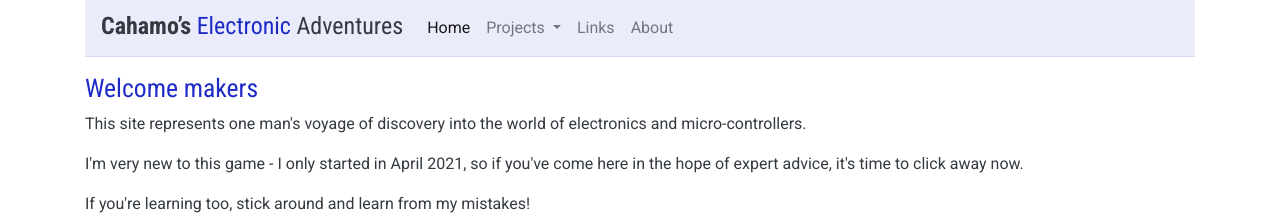
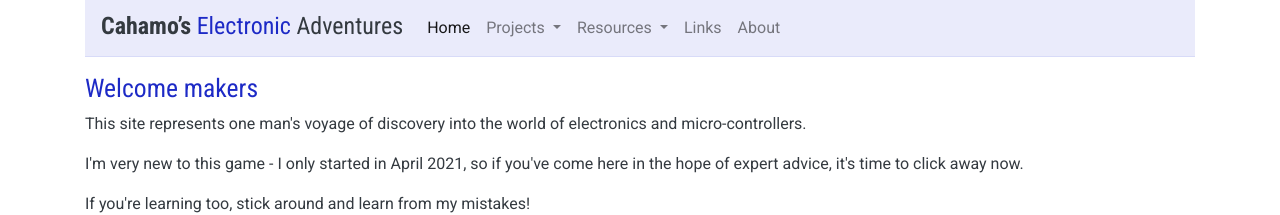
Before and after one commit to cahamo/cahamo.github.io, a Jekyll site: the page built from index.html, in a window 1280 px wide. Shown: the top 215 px of the page. Built offline with Jekyll 4.4.1, drawn with Linux system fonts in a browser that asks for light colours; comment, search, counter and statistics services are not loaded.

Commit message:
Add new "Resources" drop-down to main menu
Added links to DFPlayer Mini page and Links page.

```diff
--- a/_includes/header.html
+++ b/_includes/header.html
@@ -21,6 +21,16 @@
             <a class="dropdown-item" href="/pipeline">In the pipeline</a>
           </div>
         </li>
+        <li class="nav-item dropdown">
+          <a class="nav-link dropdown-toggle" href="#" id="navbarDropdown" role="button" data-toggle="dropdown" aria-haspopup="true" aria-expanded="false">
+            Resources
+          </a>
+          <div class="dropdown-menu" aria-labelledby="navbarDropdown">
+            <a class="dropdown-item" href="/resources/dfplayer-mini">DFPlayer Mini</a>
+            <div class="dropdown-divider"></div>
+            <a class="dropdown-item" href="/links">Useful Links</a>
+          </div>
+        </li>
         <li class="nav-item">
           <a class="nav-link" href="/links">Links</a>
         </li>
```
